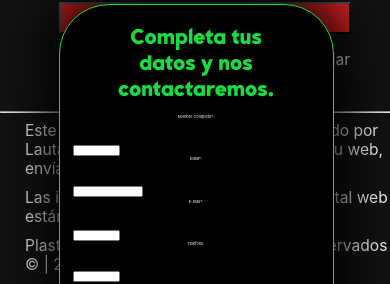
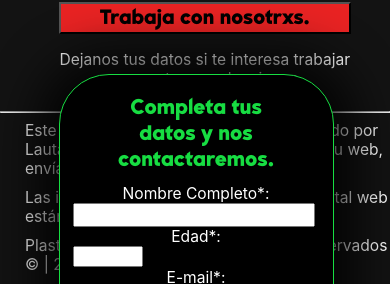
Before and after one commit to lautar007/plastico_web, a React (Create React App) app in the folder client/plastico-web/: page /home in a window 390 px wide. Both pictures are taken after a click on the button "Trabaja con nosotrxs.". Shown: the part 2063-2347 px from the top of the page. Built offline with nearby package versions, Linux system fonts and the light colour scheme; no server answers; a web font is replaced by a local one.

Commit message:
detalles responsive

```diff
--- a/client/plastico-web/src/components/Footer.css
+++ b/client/plastico-web/src/components/Footer.css
@@ -96,7 +96,24 @@
     .derechos{
         font-size: 4vw !important;
     }
-
+    .nombre-edad p{
+        font-size: 4vw !important;
+        margin: 0 !important;
+    }
+    .inputsPasantia{
+        width: 60vw !important;
+        font-size: 4vw !important;
+    }
+    .enviar-pas{
+        width: 35vw !important;
+        height: 10vh !important;
+        font-size: 5vw !important;
+    }
+    .volver-pas{
+        width: 35vw !important;
+        height: 10vh !important;
+        font-size: 5vw !important;
+    }
 }
 
 
@@ -247,7 +264,6 @@
     left: 10vw;
     width: 70%;
     height: fit-content;
-    padding-bottom: 70px;
     border-radius: 50px;
     border:solid thin rgb(23, 221, 66);
     box-shadow: 0px 2px 50px 19px rgba(0,0,0,0.88);
@@ -270,9 +286,9 @@
     font-size: 1vw;
     color: white;
 }
-.nombre-edad input{
+.inputsPasantia{
     width: 10vw;
-    height: 3vh;
+    height: fit-content;
     font-size: 1vw;
 }
 .p-edad{
--- a/client/plastico-web/src/components/Footer.js
+++ b/client/plastico-web/src/components/Footer.js
@@ -227,6 +227,7 @@ export default function Footer(){
                       <div className="nombre-edad">
                           <p>Nombre Completo*:</p>
                           <input
+                          className="inputsPasantia"
                           name="nombre"
                           onChange={(e)=>handlePas(e)}
                           />
@@ -241,11 +242,13 @@ export default function Footer(){
                       <div className="nombre-edad">
                           <p>E-mail*:</p>
                           <input
+                          className="inputsPasantia"
                           name="mail"
                           onChange={(e)=>handlePas(e)}
                           />
                           <p>Teléfono:</p>
                           <input
+                          className="inputsPasantia"
                           name="telefono"
                           onChange={(e)=>handlePas(e)}
                           />
```
